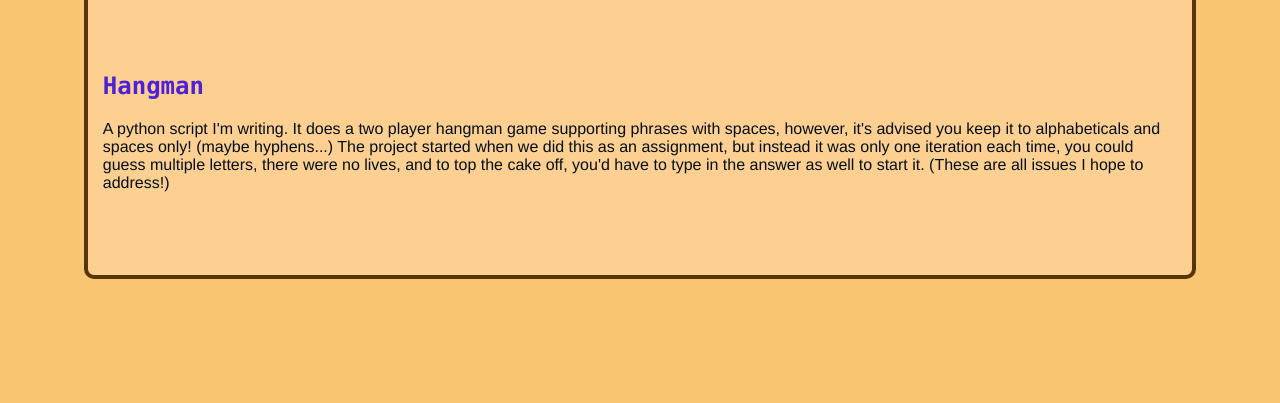
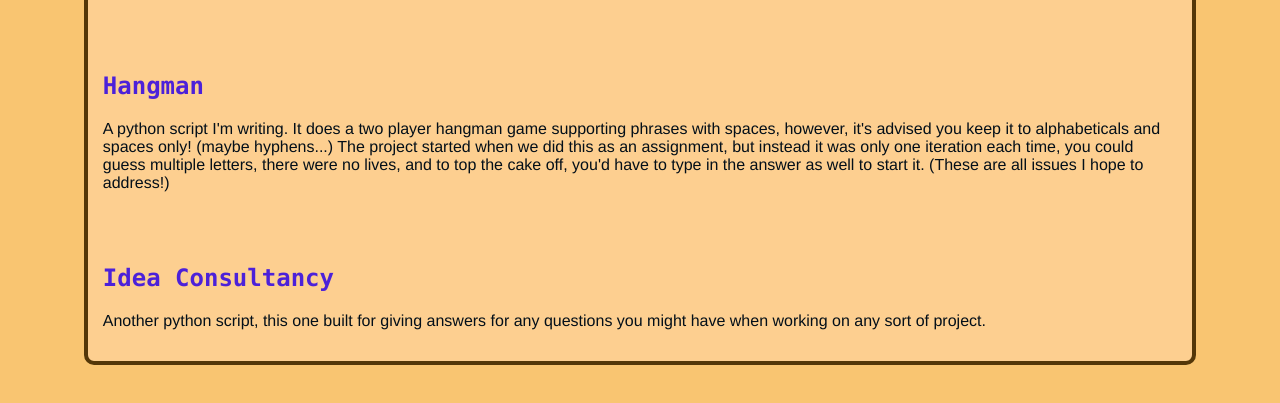
Before and after one commit to SeaHay/seahay.github.io, a plain HTML site: page projects.html in a window 1280 px wide. Shown: the part 381-784 px from the top of the page. Drawn offline with Linux system fonts and the light colour scheme.

Commit message:
Update projects.html
fixed code-breaking hyphenation error

```diff
--- a/projects.html
+++ b/projects.html
@@ -57,7 +57,7 @@
   <br />
 
   <p>
-    <a href='https://gist.github.com/SeaHay/d7ce46a5657099f4557a46da74b5cd68' target='_blank><h2>Idea Consultancy</h2></a>
+    <a href='https://gist.github.com/SeaHay/d7ce46a5657099f4557a46da74b5cd68' target='_blank'><h2>Idea Consultancy</h2></a>
     Another python script, this one built for giving answers for any questions you might have when working on any sort of project.
   </p>
 
```
